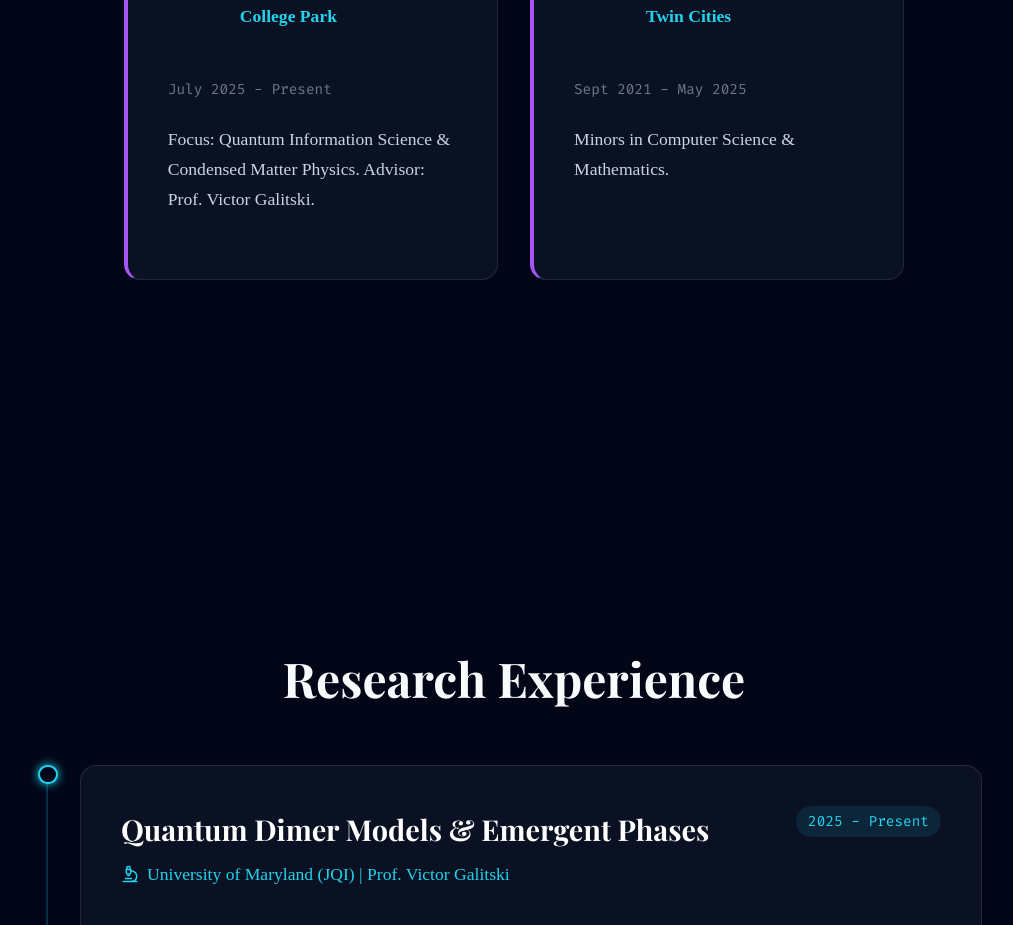
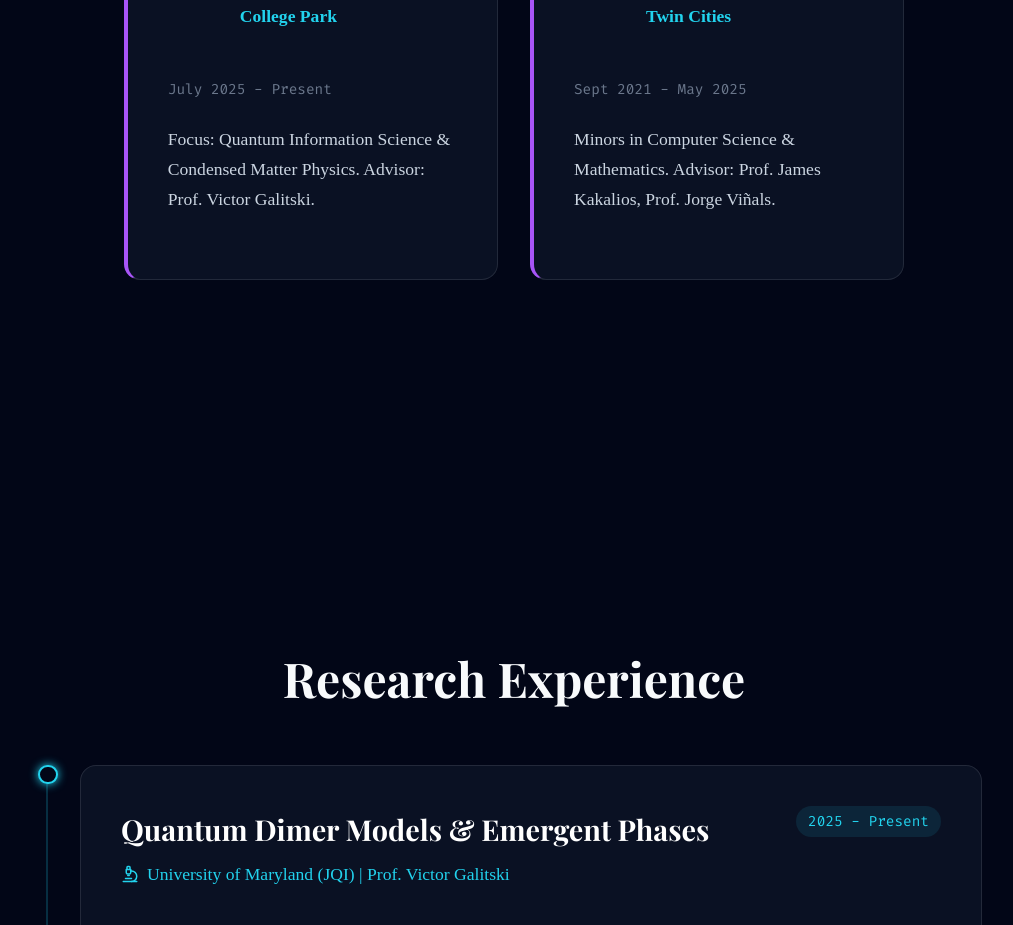
Before and after one commit to speedcoder107/AkshatSharmaPersonalPortfolio, a React (Vite) app: page / in a window 1280 px wide. Shown: the part 2260-3185 px from the top of the page, without its empty margins (126-1139 px from the left). Built offline with nearby package versions, Linux system fonts and the light colour scheme.

Commit message:
another change

```diff
--- a/src/data/data.ts
+++ b/src/data/data.ts
@@ -32,7 +32,7 @@ export const education = [
     degree: "Bachelor of Science in Physics (Honors)",
     institution: "University of Minnesota - Twin Cities",
     period: "Sept 2021 - May 2025",
-    details: "Minors in Computer Science & Mathematics."
+    details: "Minors in Computer Science & Mathematics. Advisor: Prof. James Kakalios, Prof. Jorge Viñals."
   }
 ];
 
```
